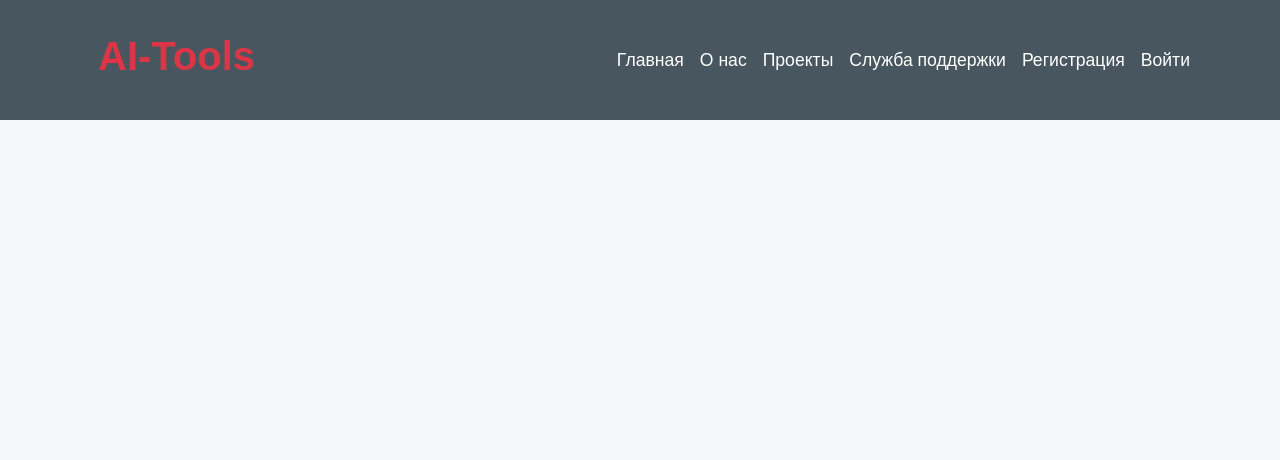
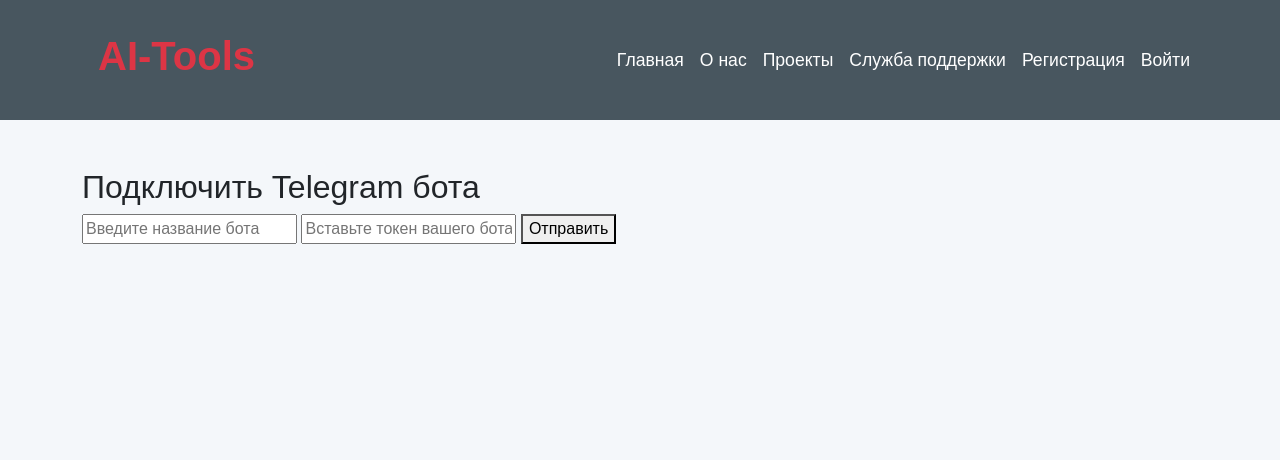
Before and after one commit to Narek12345/AI-Tools, a Django app: page /telegram/connect-bot in a window 1280 px wide. Shown: the top 460 px of the page. Run offline with Django 5.2, Linux system fonts and the light colour scheme.

Commit message:
Created a simple form for connecting a telegram bot.

```diff
--- a/telegram_app/templates/telegram_app/connect_bot.html
+++ b/telegram_app/templates/telegram_app/connect_bot.html
@@ -1 +1,11 @@
 {% extends 'core_app/base.html' %}
+
+{% block content %}
+	<h2>Подключить Telegram бота</h2>
+
+	<form>
+		<input type="text" name="telegram_bot_name" placeholder="Введите название бота">
+		<input type="text" name="telegram_bot_token" placeholder="Вставьте токен вашего бота">
+		<button>Отправить</button>
+	</form>
+{% endblock %}
```
